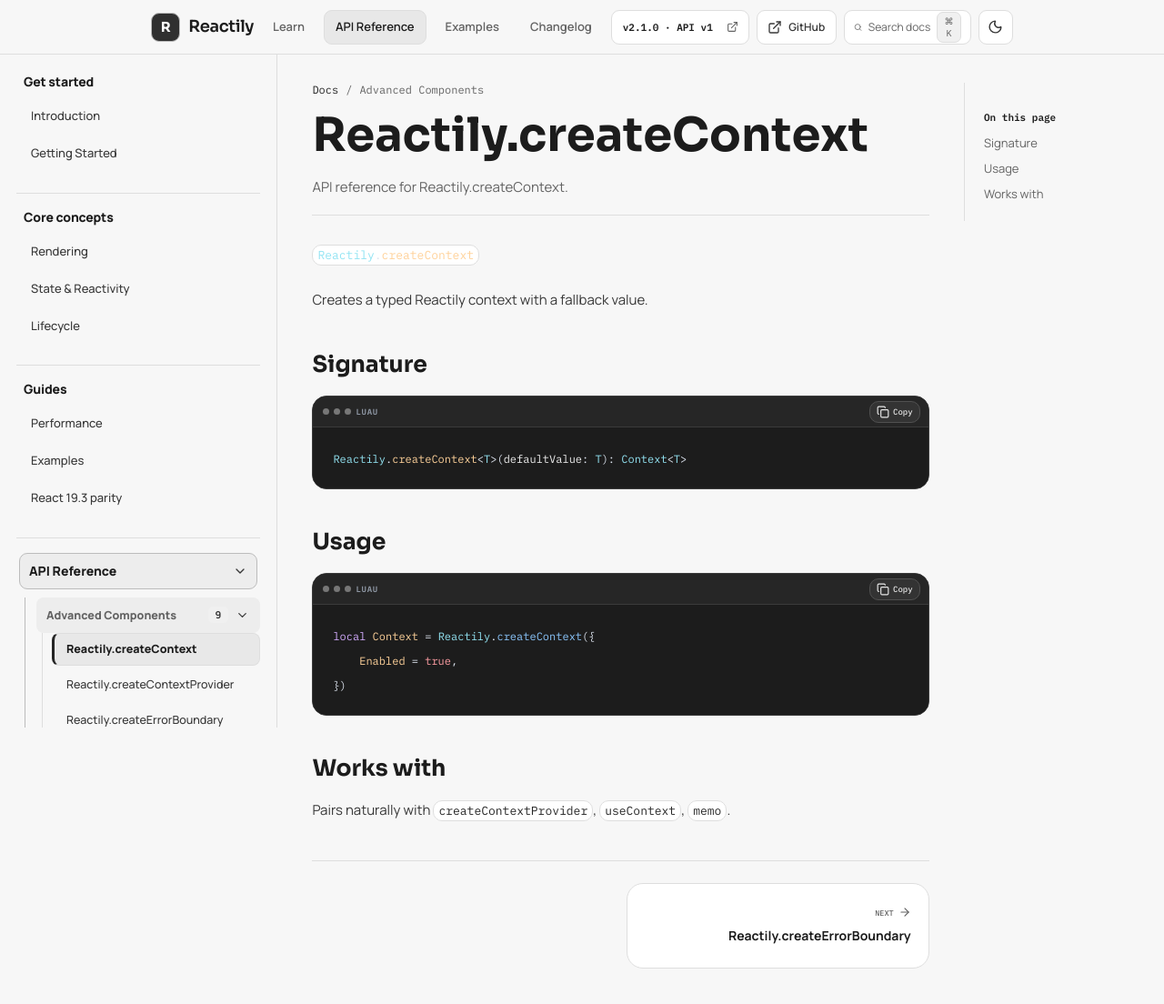
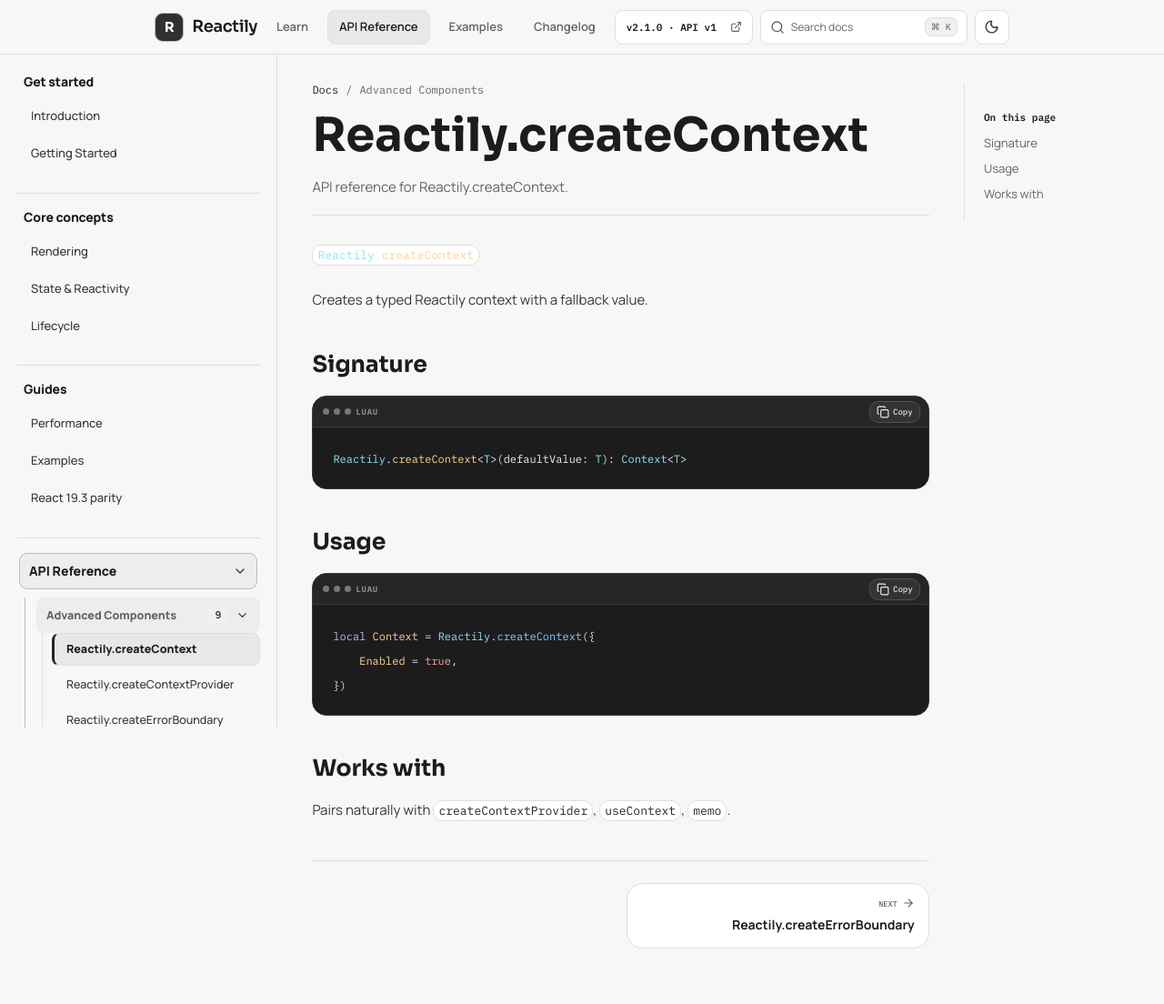
Before and after one commit to lily-studios/Reactily, a React (Vite) app in the folder reactily-website/: page /docs/api/advanced-components/create-context in a window 1280 px wide. Shown: the top 1104 px of the page at 91% size. Built offline with nearby package versions, Linux system fonts and the light colour scheme.

Commit message:
ui(docs): remove GitHub header link, widen search and reduce pagination card height

```diff
--- a/reactily-website/src/components/Header.tsx
+++ b/reactily-website/src/components/Header.tsx
@@ -1,4 +1,4 @@
-import { ExternalLink, Menu, Moon, Search, Sun, X } from "lucide-react";
+import { Menu, Moon, Search, Sun, X } from "lucide-react";
 import { useEffect, useState } from "react";
 import { Link, useLocation } from "react-router";
 import type { Theme } from "../lib/theme";
@@ -77,17 +77,6 @@ export function Header() {
           </nav>
           <div className="headerActions">
             <VersionSelector />
-            <a
-              className="headerGitHub"
-              href="https://github.com/lily-studios/Reactily"
-              target="_blank"
-              rel="noopener noreferrer"
-              aria-label="Open Reactily on GitHub"
-              title="Source on GitHub"
-            >
-              <ExternalLink size={16} aria-hidden="true" />
-              <span>GitHub</span>
-            </a>
             <button
               className="searchButton"
               type="button"
--- a/reactily-website/src/refinements.css
+++ b/reactily-website/src/refinements.css
@@ -78,15 +78,11 @@
   height: 38px;
 }
 
-.headerActions .headerGitHub {
-  flex: 0 0 auto;
-}
-
 .headerActions .searchButton {
-  flex: 0 0 140px;
-  width: 140px;
-  min-width: 140px;
-  max-width: 140px;
+  flex: 0 0 228px;
+  width: 228px;
+  min-width: 228px;
+  max-width: 228px;
   height: 38px;
   padding: 0 10px;
   justify-content: flex-start;
@@ -108,15 +104,22 @@
   height: 38px;
 }
 
-.desktopNav a, .headerGitHub, .versionSelectorShell, .searchButton, .iconButton {
+.desktopNav a, .versionSelectorShell, .searchButton, .iconButton {
   transition: background-color var(--ui-motion) var(--ui-ease),
               border-color var(--ui-motion) var(--ui-ease),
               color var(--ui-motion) var(--ui-ease),
               transform var(--ui-motion) var(--ui-ease);
 }
 
-.desktopNav a:hover, .headerGitHub:hover { transform: translateY(-1px); }
-.desktopNav a:active, .headerGitHub:active { transform: translateY(0); }
+.desktopNav a:hover { transform: translateY(-1px); }
+.desktopNav a:active { transform: translateY(0); }
+
+/* Slightly shorter Previous / Next documentation cards. */
+.docPagination a {
+  min-height: 72px;
+  padding: 11px 15px;
+  gap: 5px;
+}
 
 /* Give documentation navigation a little more room for API names. */
 .docsShell {
@@ -212,23 +215,6 @@
 
 /* On narrow screens collapse optional labels, then switch to the mobile menu. */
 @media (max-width: 1120px) {
-  .headerActions .headerGitHub {
-    flex-basis: 38px;
-    width: 38px;
-    min-width: 38px;
-    padding: 0;
-  }
-  .headerActions .headerGitHub span { display: none; }
-  .headerActions .searchButton {
-    flex-basis: 38px;
-    width: 38px;
-    min-width: 38px;
-    max-width: 38px;
-    padding: 0;
-    justify-content: center;
-  }
-  .headerActions .searchButton span,
-  .headerActions .searchButton kbd { display: none; }
   .docsShell {
     grid-template-columns: minmax(265px, 285px) minmax(0, 1fr);
     max-width: 1120px;
@@ -249,8 +235,20 @@
   .docsSidebarWrap { width: min(340px, 89vw); }
 }
 
+@media (max-width: 700px) {
+  .headerActions .searchButton {
+    flex-basis: 38px;
+    width: 38px;
+    min-width: 38px;
+    max-width: 38px;
+    padding: 0;
+    justify-content: center;
+  }
+  .headerActions .searchButton span,
+  .headerActions .searchButton kbd { display: none; }
+}
+
 @media (max-width: 720px) {
-  .headerActions .headerGitHub { display: none; }
   .headerActions .versionSelectorShell {
     flex-basis: 132px;
     width: 132px;
@@ -264,10 +262,10 @@
 
 @media (prefers-reduced-motion: reduce) {
   .docHeader, .apiHeroGrid, .heroCopy, .heroVisualColumn { animation: none; }
-  .desktopNav a, .headerGitHub, .versionSelectorShell, .searchButton,
+  .desktopNav a, .versionSelectorShell, .searchButton,
   .iconButton, .searchResult, .searchResultEnter, .apiGroupCard,
   .apiFunctionList a svg, .sidebarLinks a, .sidebarNestedGroup button,
   .sidebarCategoryButton, .docPagination a { transition: none; }
   .searchResults { scroll-behavior: auto; }
-  .docPagination a:hover, .desktopNav a:hover, .headerGitHub:hover { transform: none; }
+  .docPagination a:hover, .desktopNav a:hover { transform: none; }
 }
```
